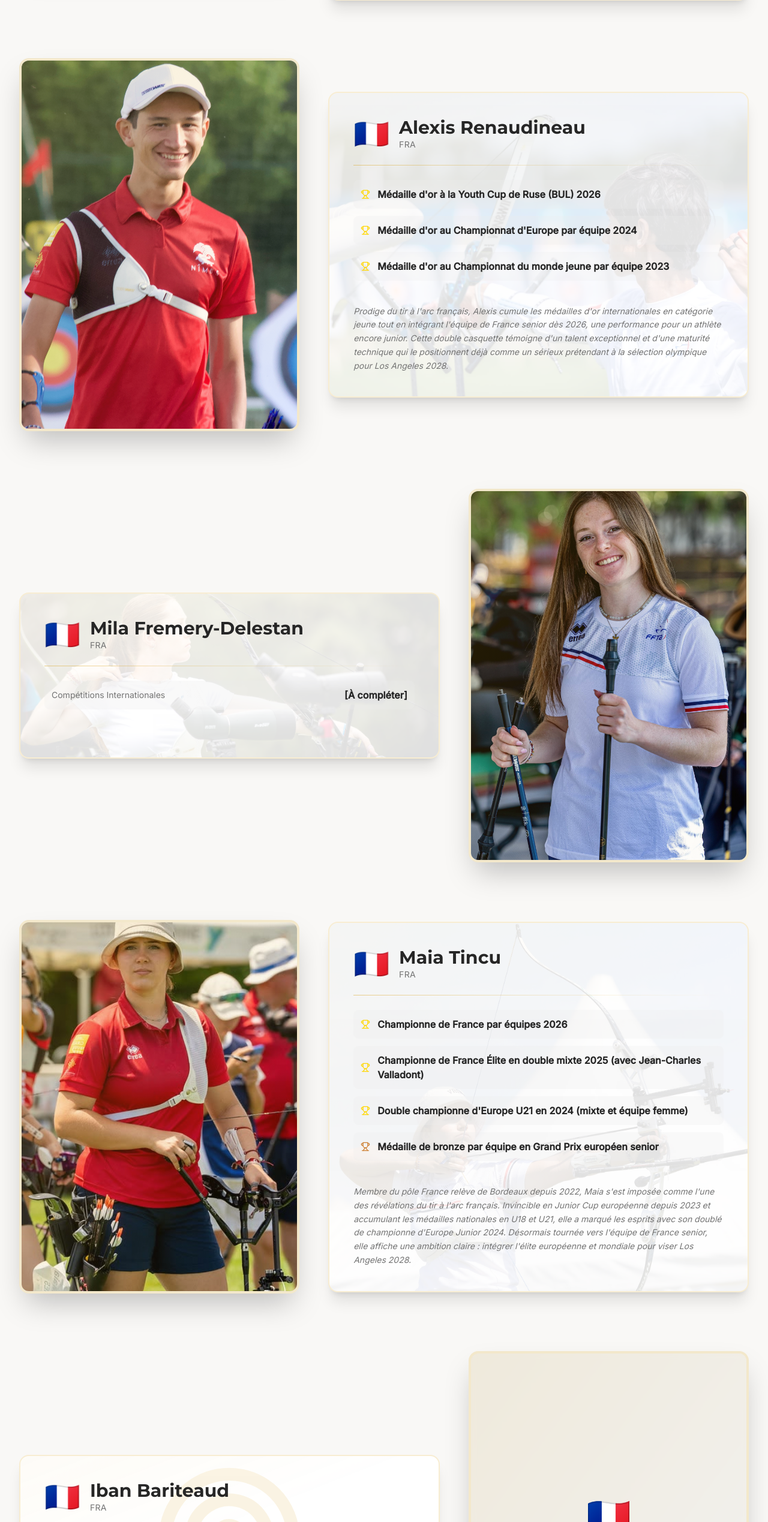
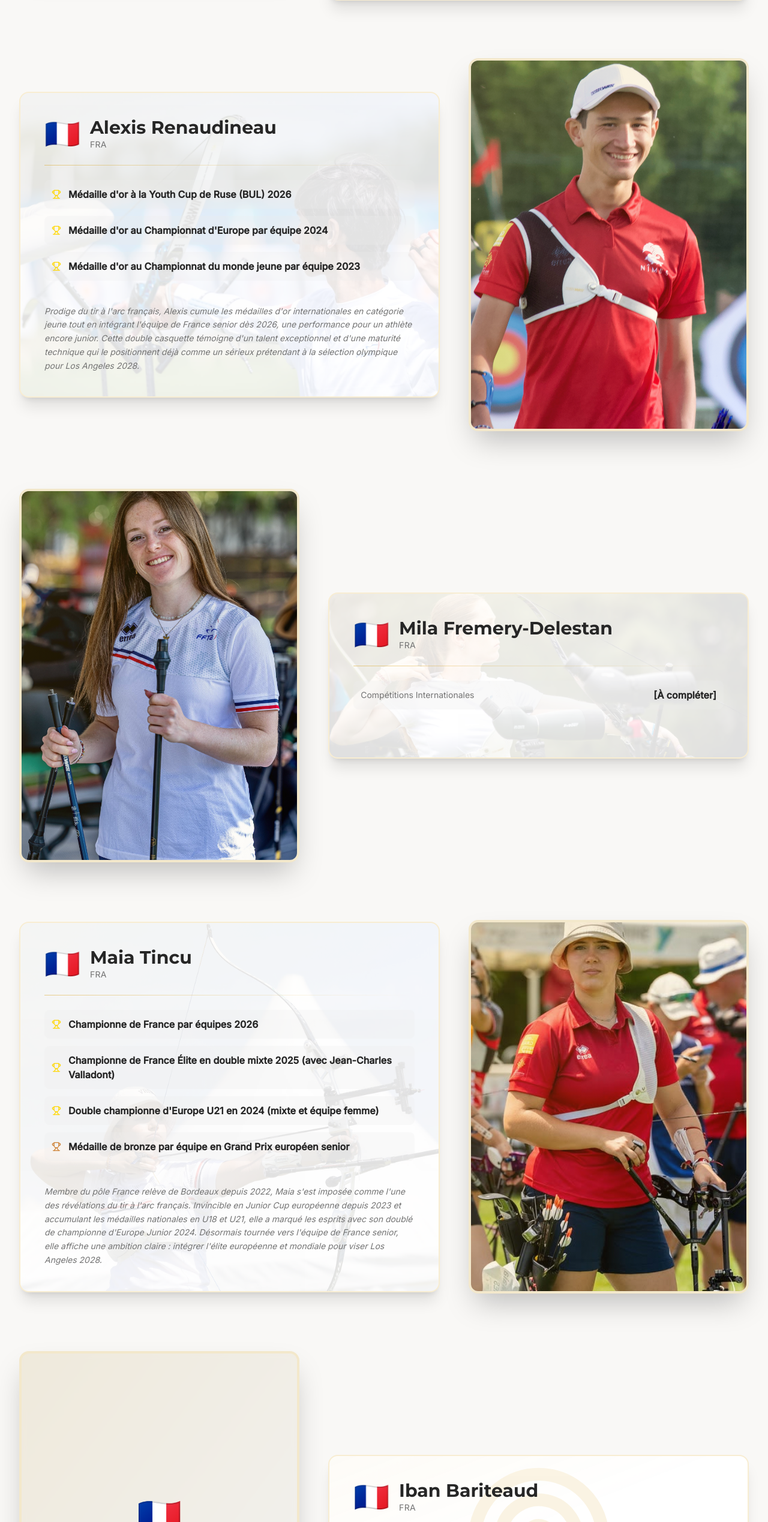
Before and after one commit to nc7hmwtkz4-dot/sg-367be137-3608-459c-9bca-cc2af1e0b7e2-1780337345, a Next.js app: page /los-angeles-2028 in a window 1280 px wide. Shown: the part 5668-8206 px from the top of the page at 60% size. Built offline with nearby package versions, Linux system fonts and the light colour scheme; no server answers.

Commit message:
fix(data): fix isEven values for profile alignment

```diff
--- a/src/pages/los-angeles-2028.tsx
+++ b/src/pages/los-angeles-2028.tsx
@@ -222,7 +222,7 @@ export default function LosAngeles2028({ rankings }: PageProps) {
               "Médaille d'or au Championnat du monde jeune par équipe 2023"]
               }
               worldRanking={rankings[46647]}
-              isEven={true}>
+              isEven={false}>
 
               <p className="text-muted-foreground italic text-sm leading-relaxed">Prodige du tir à l'arc français, Alexis cumule les médailles d'or internationales en catégorie jeune tout en intégrant l'équipe de France senior dès 2026, une performance pour un athlète encore junior. Cette double casquette témoigne d'un talent exceptionnel et d'une maturité technique qui le positionnent déjà comme un sérieux prétendant à la sélection olympique pour Los Angeles 2028.
 
@@ -237,7 +237,7 @@ export default function LosAngeles2028({ rankings }: PageProps) {
               actionImage="/SYG2932.jpg"
               palmares={[]}
               worldRanking={rankings[45361]}
-              isEven={false} />
+              isEven={true} />
 
 
             <AthleteCard
@@ -253,7 +253,7 @@ export default function LosAngeles2028({ rankings }: PageProps) {
                 "Médaille de bronze par équipe en Grand Prix européen senior"
               ]}
               worldRanking={rankings[43740]}
-              isEven={true}>
+              isEven={false}>
 
               <p className="text-muted-foreground italic text-sm leading-relaxed">
                 Membre du pôle France relève de Bordeaux depuis 2022, Maia s'est imposée comme l'une des révélations du tir à l'arc français. Invincible en Junior Cup européenne depuis 2023 et accumulant les médailles nationales en U18 et U21, elle a marqué les esprits avec son doublé de championne d'Europe Junior 2024. Désormais tournée vers l'équipe de France senior, elle affiche une ambition claire : intégrer l'élite européenne et mondiale pour viser Los Angeles 2028.
@@ -266,7 +266,7 @@ export default function LosAngeles2028({ rankings }: PageProps) {
               flag="🇫🇷"
               palmares={[]}
               worldRanking={rankings[41671]}
-              isEven={false} />
+              isEven={true} />
 
           </div>
         </div>
```
